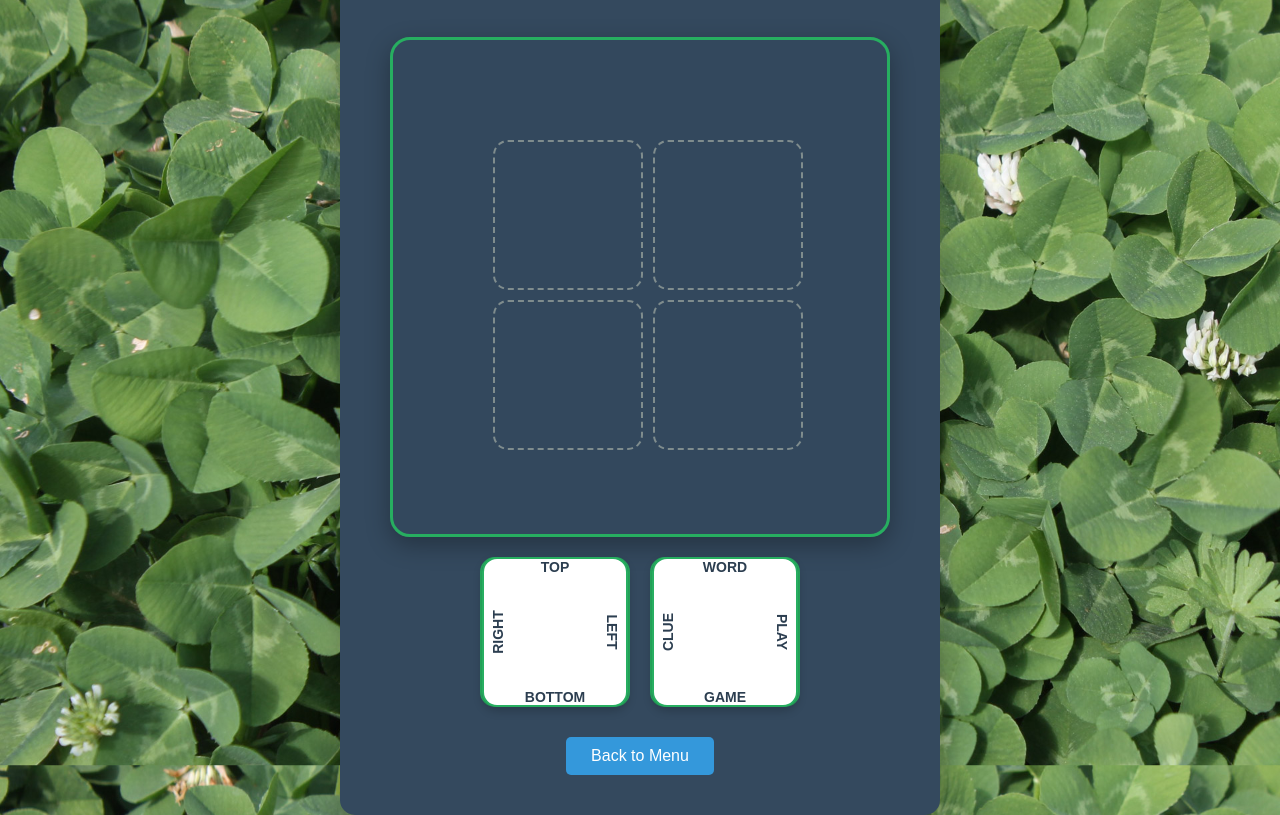
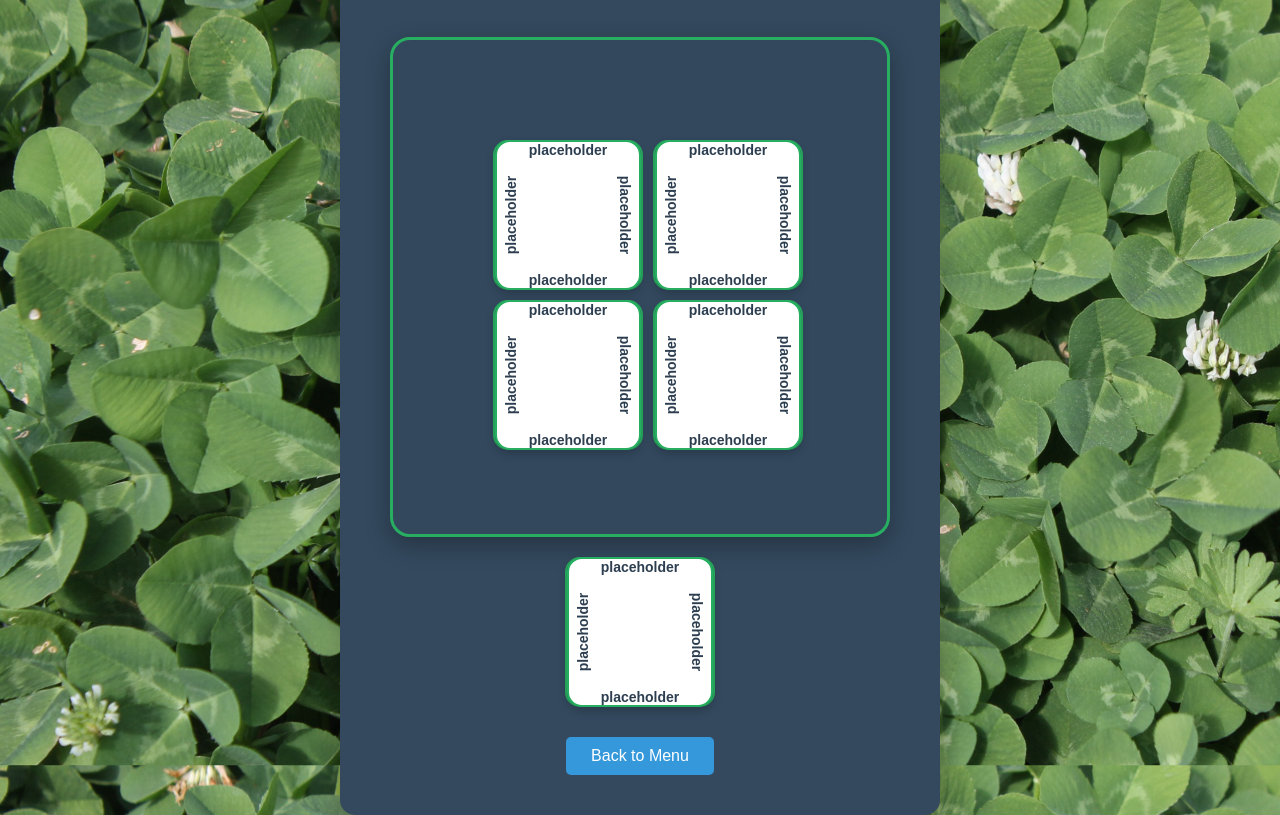
Before and after one commit to benchermside/cloverClues, a plain HTML site: page create.html in a window 1280 px wide. Shown: the part 88-903 px from the top of the page. Drawn offline with Linux system fonts and the light colour scheme.

Commit message:
clues gen onload

```diff
--- a/create.html
+++ b/create.html
@@ -11,10 +11,38 @@
             <!-- Game Board -->
             <div class="game-board">
                 <div class="board-grid">
-                    <div class="card-slot"></div>
-                    <div class="card-slot"></div>
-                    <div class="card-slot"></div>
-                    <div class="card-slot"></div>
+                    <div class="card-slot occupied">
+                        <div class="game-card" draggable="true">
+                            <div class="card-word top">placeholder</div>
+                            <div class="card-word right">placeholder</div>
+                            <div class="card-word bottom">placeholder</div>
+                            <div class="card-word left">placeholder</div>
+                        </div>
+                    </div>
+                    <div class="card-slot occupied">
+                        <div class="game-card" draggable="true">
+                            <div class="card-word top">placeholder</div>
+                            <div class="card-word right">placeholder</div>
+                            <div class="card-word bottom">placeholder</div>
+                            <div class="card-word left">placeholder</div>
+                        </div>
+                    </div>
+                    <div class="card-slot occupied">
+                        <div class="game-card" draggable="true">
+                            <div class="card-word top">placeholder</div>
+                            <div class="card-word right">placeholder</div>
+                            <div class="card-word bottom">placeholder</div>
+                            <div class="card-word left">placeholder</div>
+                        </div>
+                    </div>
+                    <div class="card-slot occupied">
+                        <div class="game-card" draggable="true">
+                            <div class="card-word top">placeholder</div>
+                            <div class="card-word right">placeholder</div>
+                            <div class="card-word bottom">placeholder</div>
+                            <div class="card-word left">placeholder</div>
+                        </div>
+                    </div>
                 </div>
             </div>
 
@@ -22,18 +50,10 @@
             <div id="card-holder-area" style="display: flex; gap: 20px; justify-content: center; margin-top: 20px;">
                 <div class="card-slot card-holder">
                     <div class="game-card" draggable="true">
-                        <div class="card-word top">TOP</div>
-                        <div class="card-word right">RIGHT</div>
-                        <div class="card-word bottom">BOTTOM</div>
-                        <div class="card-word left">LEFT</div>
-                    </div>
-                </div>
-                <div class="card-slot card-holder">
-                    <div class="game-card" draggable="true">
-                        <div class="card-word top">WORD</div>
-                        <div class="card-word right">CLUE</div>
-                        <div class="card-word bottom">GAME</div>
-                        <div class="card-word left">PLAY</div>
+                        <div class="card-word top">placeholder</div>
+                        <div class="card-word right">placeholder</div>
+                        <div class="card-word bottom">placeholder</div>
+                        <div class="card-word left">placeholder</div>
                     </div>
                 </div>
             </div>
@@ -48,6 +68,39 @@
         let draggedCardOriginalParent = null;
         let draggedCardOriginalNextSibling = null;
 
+        // Function to generate words for cards
+        async function generateWords() {
+            // TODO: Uncomment when getWords.py is implemented
+            // try {
+            //     const response = await fetch('getWords.py');
+            //     const words = await response.json();
+            //     return words;
+            // } catch (error) {
+            //     console.error('Error fetching words:', error);
+            //     return Array(20).fill('placeholder');
+            // }
+
+            // For now, return placeholder words
+            return Array(20).fill('placeholder');
+        }
+
+        // Function to populate cards with words
+        async function populateCards() {
+            const words = await generateWords();
+            const cardWords = document.querySelectorAll('.card-word');
+
+            // Populate all card words (5 cards × 4 words each = 20 words total)
+            cardWords.forEach((wordElement, index) => {
+                if (index < words.length) {
+                    wordElement.textContent = words[index];
+                }
+            });
+        }
+
+        // Initialize page when DOM is loaded
+        document.addEventListener('DOMContentLoaded', function() {
+            populateCards();
+
             // Add drag event listeners to all cards
             document.querySelectorAll('.game-card').forEach(card => {
                 card.addEventListener('dragstart', handleDragStart);
@@ -58,6 +111,7 @@
             document.querySelectorAll('.card-slot').forEach(slot => {
                 slot.addEventListener('dragover', handleDragOver);
                 slot.addEventListener('drop', handleDrop);
+            });
         });
 
         function handleDragStart(e) {
```
Lines whose indentation alone changed are shown as unchanged.
